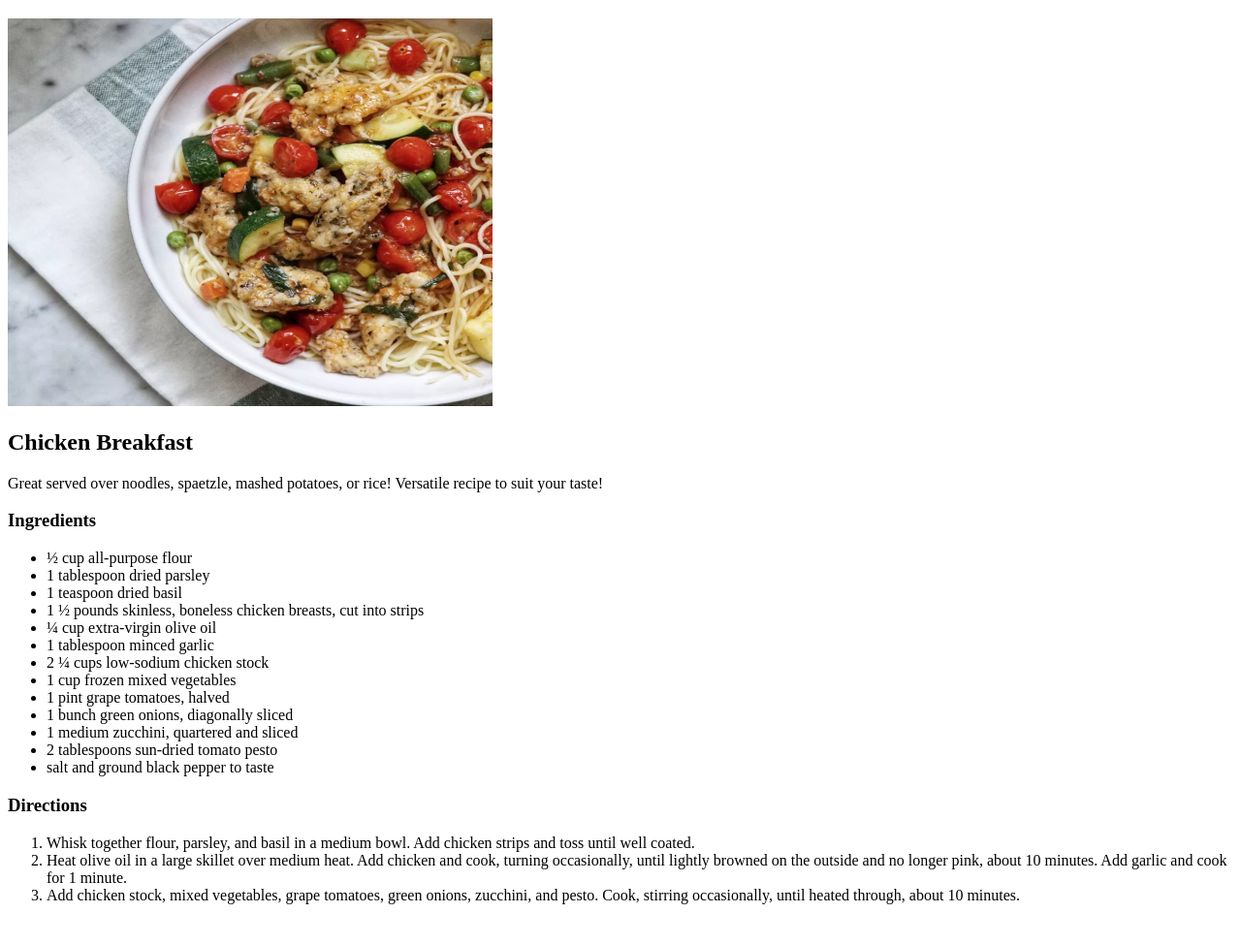
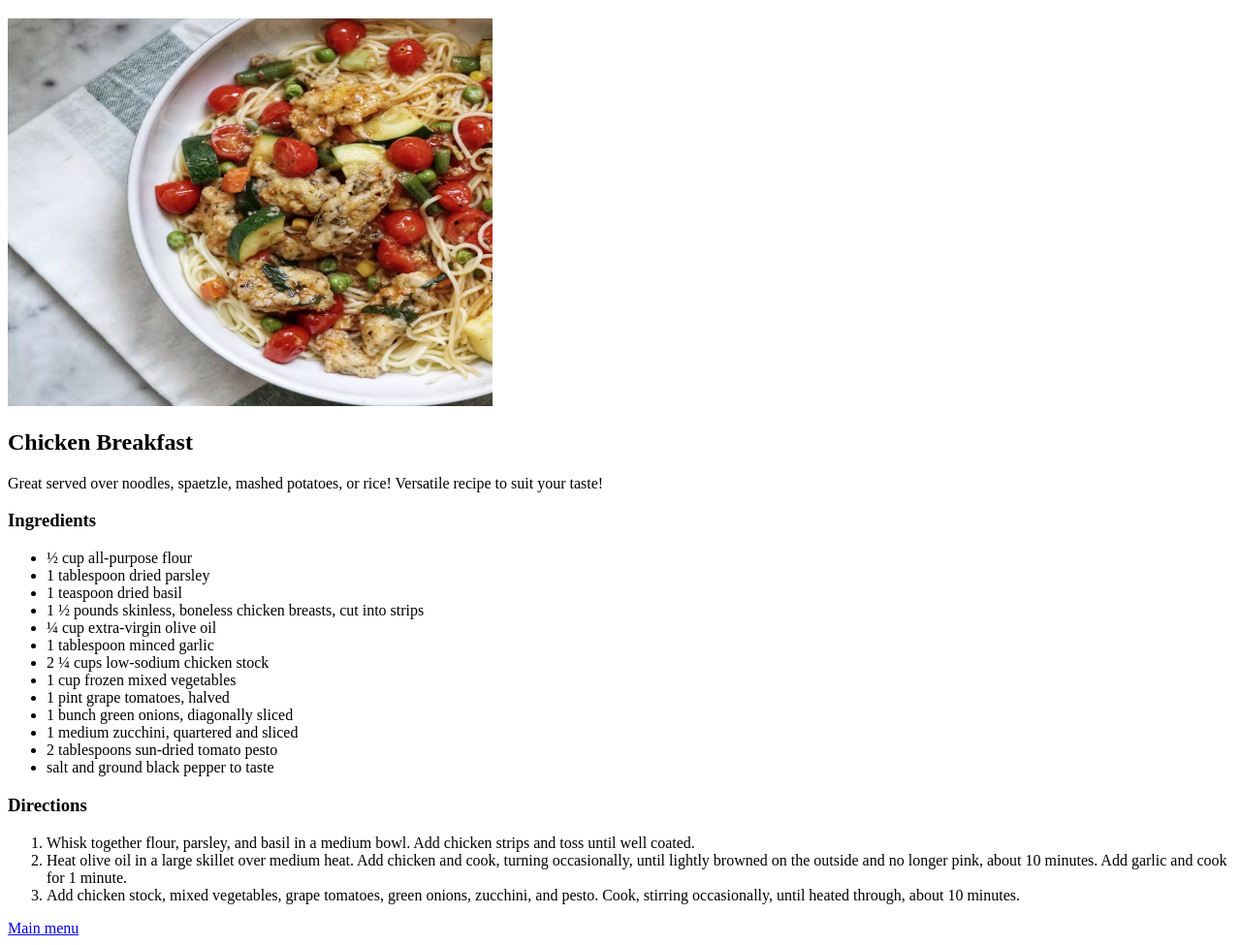
Before and after one commit to Jaenudinfirdaus/odin-recipes, a plain HTML site: page recipes/easy-skillet-chicken-primavera.html in a window 1280 px wide. Shown: the part 61-1036 px from the top of the page at 97% size. Before the commit the page ends 1010 px from the top, so only its background shows below. Drawn offline with Linux system fonts and the light colour scheme.

Commit message:
add link to back to main menu

```diff
--- a/recipes/easy-skillet-chicken-primavera.html
+++ b/recipes/easy-skillet-chicken-primavera.html
@@ -46,5 +46,6 @@
         about 10 minutes.
       </li>
     </ol>
+    <a href="/index.html">Main menu</a>
   </body>
 </html>
```
